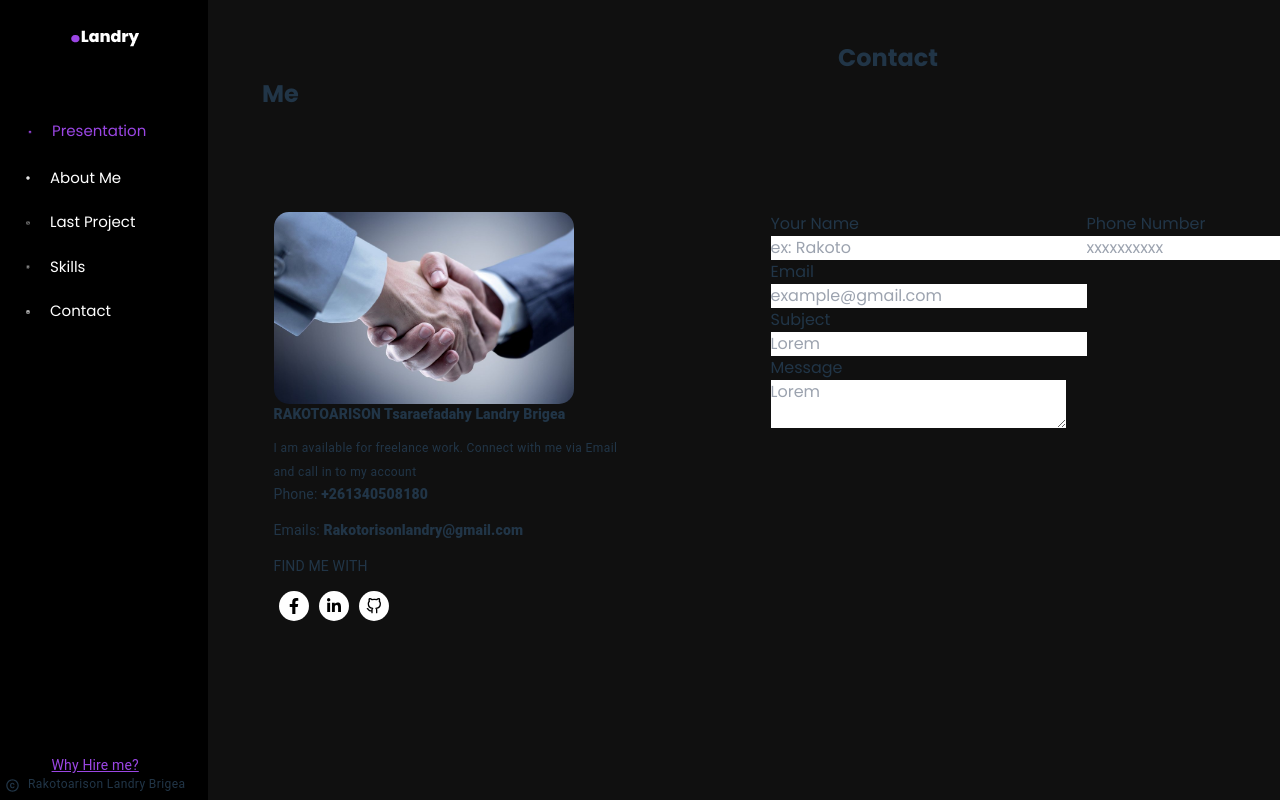
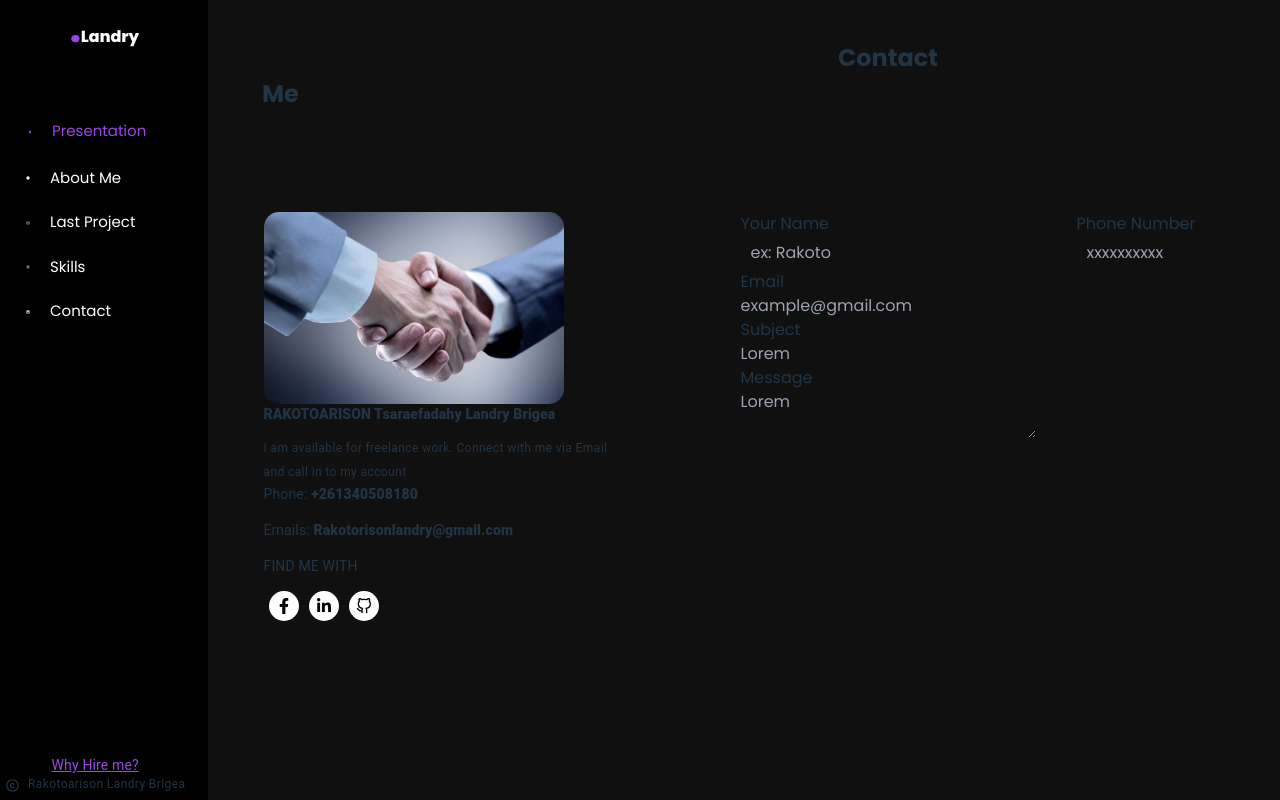
Before and after one commit to rakotoarisonlandry/Portfolio, a React (Vite) app: page /contact in a window 1280 px wide. Shown: the top 800 px of the page. Built offline with nearby package versions, Linux system fonts and the light colour scheme.

Commit message:
Change Style Form

```diff
--- a/src/css/index.scss
+++ b/src/css/index.scss
@@ -243,7 +243,16 @@
     display: flex;
     justify-content: space-around;
     .single-Form{
-
+      .input-form{
+        background-color: #101010;
+        padding: 5px 10px;
+        border-radius: 5px;
+      }
+    }
+  }
+  .single-Form{
+    .input-form{
+      background-color: #101010;
     }
   }
 }
--- a/src/pages/Contact/Form.jsx
+++ b/src/pages/Contact/Form.jsx
@@ -14,26 +14,26 @@ function Form() {
         <Box className="single-Form">
           <label htmlFor="phoneNumber">Phone Number</label>
           <Box>
-            <input type="text" id="phoneNumber" placeholder="xxxxxxxxxx" />
+            <input className="input-form" type="text" id="phoneNumber" placeholder="xxxxxxxxxx" />
           </Box>
         </Box>
       </Box>
       <Box className="single-Form">
         <label htmlFor="email">Email</label>
         <Box>
-          <input type="text" id="email" placeholder="example@gmail.com" />
+          <input className="input-form" type="text" id="email" placeholder="example@gmail.com" />
         </Box>
       </Box>
       <Box className="single-Form">
         <label htmlFor="subject">Subject</label>
         <Box>
-          <input type="text" id="subject" placeholder="Lorem" />
+          <input className="input-form" type="text" id="subject" placeholder="Lorem" />
         </Box>
       </Box>
       <Box className="single-Form">
         <label htmlFor="message">Message</label>
         <Box>
-          <textarea id="message" placeholder="Lorem"></textarea>
+          <textarea className="input-form" id="message" placeholder="Lorem"></textarea>
         </Box>
       </Box>
     </Box>
```
